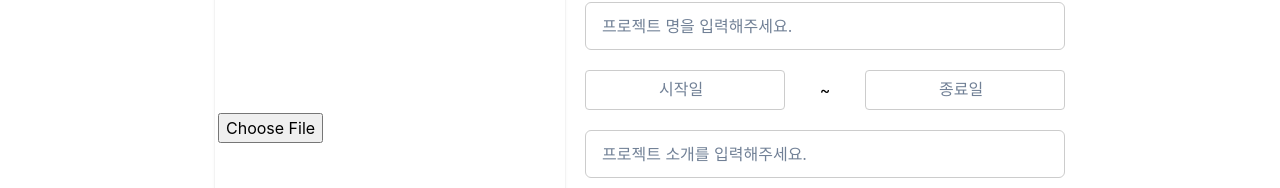
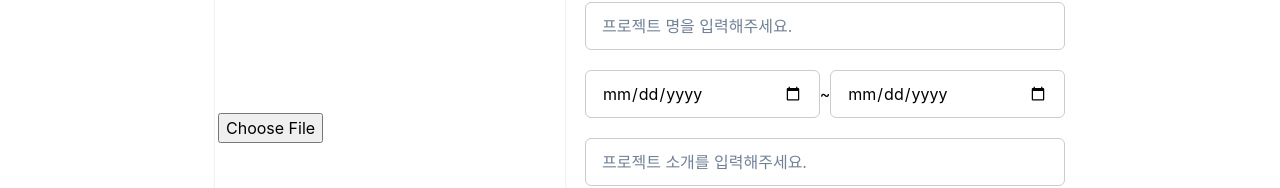
Before and after one commit to gahyuun/23-W-Cow-Project-Frontend, a React (Create React App) app: page /portfolio/write in a window 1280 px wide. Shown: the part 277-465 px from the top of the page. Built offline with nearby package versions, Linux system fonts and the light colour scheme; sample sign-in values are in the browser's storage.

Commit message:
Style : 날짜 선택 UI 변경

```diff
--- a/src/pages/Write.jsx
+++ b/src/pages/Write.jsx
@@ -9,14 +9,11 @@ import {
   Card,
   FormControl,
   Textarea,
-  Stack,
 } from '@chakra-ui/react';
 import axios from 'axios';
 import { useNavigate } from 'react-router-dom';
-import DatePicker from 'react-datepicker';
 import Swal from 'sweetalert2';
 import { MultiSelect } from 'react-multi-select-component';
-import { ko } from 'date-fns/esm/locale';
 import { stacks } from '../helper/types';
 import 'react-datepicker/dist/react-datepicker.css';
 
@@ -28,13 +25,7 @@ function Write() {
     fontSize: '16',
     alignItems: 'center',
   };
-  const inputdate = {
-    width: 200,
-    height: 10,
-    padding: 1.5,
-    border: '1px solid #ccc',
-    borderRadius: 4,
-  };
+
   const swalFire = {
     width: 400,
     height: 260,
@@ -48,20 +39,19 @@ function Write() {
     title: '',
     detail: '',
     summary: '',
-
+    startDate: '',
+    endDate: '',
   });
 
   const navigate = useNavigate();
-  const [startDate, setStartDate] = React.useState('');
-  const [endDate, setEndDate] = React.useState('');
   const [techStack, setTechStack] = React.useState([]);
   const [file, setFile] = React.useState(null);
   const [imageUrl, setImageUrl] = React.useState(null);
   const temp = [];
   const handleList = (e) => {
     setTechStack(e.target.value);
-    // techStack.map((stack) =>);
-    temp.push(techStack.label)
+
+    temp.push(techStack.label);
     console.log(temp);
   };
 
@@ -99,14 +89,14 @@ function Write() {
   const onSubmit = async () => {
     data.append('portfolioimg', file);
     // eslint-disable-next-line no-restricted-syntax
-      for (const key of data.keys()) {
-        console.log(key);
-      }
-      // eslint-disable-next-line no-restricted-syntax
-      for (const value of data.values()) {
-        console.log(value);
-      }
-      console.log(file)
+    // for (const key of data.keys()) {
+    //   console.log(key);
+    // }
+    // // eslint-disable-next-line no-restricted-syntax
+    // for (const value of data.values()) {
+    //   console.log(value);
+    // }
+    // console.log(file);
 
     // if (isError) {
     //   Swal.fire({
@@ -118,15 +108,14 @@ function Write() {
       .post(
         '/api/portfolio/write',
         {
-          // ...formData,
-            portfolioimg:file,
+          ...formData,
+          portfolioimg: file,
         },
         {
           headers: {
             Authorization: localStorage.getItem('token'),
             'Content-Type': 'multipart/form-data',
           },
-
         },
       )
       .then((res) => {
@@ -169,7 +158,6 @@ function Write() {
                     accept="image/*"
                     textDecoration="none"
                     style={{ color: 'white', borderBox: 'white' }}
-                    required
                     onChange={handleFileChange}
                   />
                   {file && <img src={imageUrl} alt="selected" />}
@@ -194,68 +182,31 @@ function Write() {
                   }}
                 />
                 <Box sx={dateStyle}>
-                  <Stack
-                    sx={inputdate}
-                    _hover={{
-                      border: '2px solid #4285f4',
-                    }}
-                  >
-                    <DatePicker
-                      locale={ko}
-                      dateFormat="yyyy/MM/dd"
-                      selected={startDate}
-                      onChange={(date) => setStartDate(date)}
-                      selectsStart
-                      name='start'
-                      id='start'
-                      startDate={startDate}
-                      endDate={endDate}
-                      placeholderText="&nbsp;&nbsp;&nbsp;&nbsp;&nbsp;&nbsp;시작일"
-                      customInput={
-                        <FormControl
-                          as="input"
-                          rows={1}
-                          style={{
-                            width: '100px',
-                            marginLeft: '40px',
-                            outline: 'none',
-                          }}
+                  <Input
+                    id="startDate"
+                    name="startDate"
+                    size="lg"
+                    type="date"
+                    fontSize="16"
+                    value={formData.startDate}
+                    // sx={inputDate}
+                    onChange={handleChange}
+                    border="1px solid #ccc;"
+                    _focusVisible={{ border: '2px solid #4285f4' }}
                   />
-                      }
+                  ~
+                  <Input
+                    id="endDate"
+                    name="endDate"
+                    size="lg"
+                    type="date"
+                    fontSize="16"
+                    value={formData.endDate}
+                    // sx={inputDate}
+                    onChange={handleChange}
+                    border="1px solid #ccc;"
+                    _focusVisible={{ border: '2px solid #4285f4' }}
                   />
-                  </Stack>
-                  ~
-                  <Stack
-                    sx={inputdate}
-                    _hover={{
-                      border: '2px solid #4285f4',
-                    }}
-                  >
-                    <DatePicker
-                      dateFormat="yyyy/MM/dd"
-                      locale={ko}
-                      id='endDate'
-                      name="endDate"
-                      selected={endDate}
-                      onChange={(date) => setEndDate(date)}
-                      selectsEnd
-                      startDate={startDate}
-                      endDate={endDate}
-                      minDate={startDate}
-                      placeholderText="&nbsp;&nbsp;&nbsp;&nbsp;&nbsp;&nbsp;종료일"
-                      customInput={
-                        <FormControl
-                          as="input"
-                          rows={1}
-                          style={{
-                            width: '100px',
-                            marginLeft: '40px',
-                            outline: 'none',
-                          }}
-                        />
-                      }
-                    />
-                  </Stack>
                 </Box>
                 <Input
                   id="summary"
@@ -286,7 +237,7 @@ function Write() {
               <Box color="black">
                 <Textarea
                   id="detail"
-                  name='detail'
+                  name="detail"
                   value={formData.detail}
                   onChange={handleChange}
                   mt="5"
```
Lines whose indentation alone changed are shown as unchanged.
